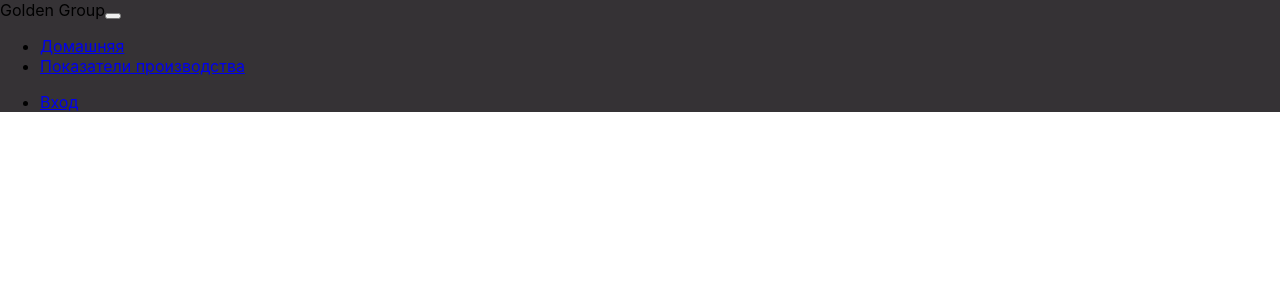
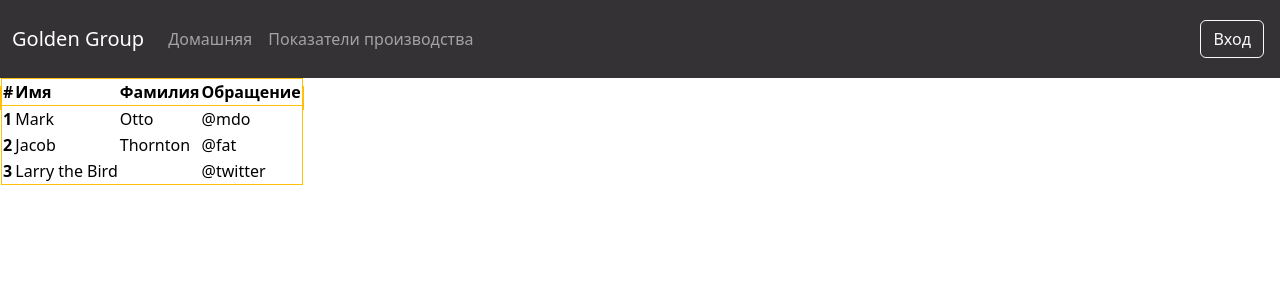
Before and after one commit to artem-maklashev/dimplom_gb, a React (Create React App) app in the folder client/: page / in a window 1280 px wide. Shown: the top 300 px of the page. Built offline with nearby package versions, Linux system fonts and the light colour scheme.

Commit message:
Добавлена таблица на основную страницу

```diff
--- a/client/package.json
+++ b/client/package.json
@@ -10,6 +10,7 @@
     "@types/node": "^16.18.46",
     "@types/react": "^18.2.21",
     "@types/react-dom": "^18.2.7",
+    "bootstrap": "^5.3.1",
     "react": "^18.2.0",
     "react-dom": "^18.2.0",
     "react-scripts": "5.0.1",
--- a/client/public/index.html
+++ b/client/public/index.html
@@ -15,29 +15,16 @@
       user's mobile device or desktop. See https://developers.google.com/web/fundamentals/web-app-manifest/
     -->
     <link rel="manifest" href="%PUBLIC_URL%/manifest.json" />
-    <!--
-      Notice the use of %PUBLIC_URL% in the tags above.
-      It will be replaced with the URL of the `public` folder during the build.
-      Only files inside the `public` folder can be referenced from the HTML.
-
-      Unlike "/favicon.ico" or "favicon.ico", "%PUBLIC_URL%/favicon.ico" will
-      work correctly both with client-side routing and a non-root public URL.
-      Learn how to configure a non-root public URL by running `npm run build`.
-    -->
-    <title>React App</title>
+    <link href="https://cdn.jsdelivr.net/npm/bootstrap@5.3.1/dist/css/bootstrap.min.css" rel="stylesheet"
+          integrity="sha384-4bw+/aepP/YC94hEpVNVgiZdgIC5+VKNBQNGCHeKRQN+PtmoHDEXuppvnDJzQIu9"
+          crossorigin="anonymous">
+    <title>Gypsum Board</title>
   </head>
   <body>
     <noscript>You need to enable JavaScript to run this app.</noscript>
     <div id="root"></div>
-    <!--
-      This HTML file is a template.
-      If you open it directly in the browser, you will see an empty page.
-
-      You can add webfonts, meta tags, or analytics to this file.
-      The build step will place the bundled scripts into the <body> tag.
-
-      To begin the development, run `npm start` or `yarn start`.
-      To create a production bundle, use `npm run build` or `yarn build`.
-    -->
+    <script src="https://cdn.jsdelivr.net/npm/bootstrap@5.3.1/dist/js/bootstrap.bundle.min.js"
+            integrity="sha384-HwwvtgBNo3bZJJLYd8oVXjrBZt8cqVSpeBNS5n7C8IVInixGAoxmnlMuBnhbgrkm"
+            crossorigin="anonymous"></script>
   </body>
 </html>
--- a/client/src/App.tsx
+++ b/client/src/App.tsx
@@ -1,11 +1,13 @@
 import React from 'react';
 import './App.css';
 import NavigationBar from './layouts/NavigationAndFooter/NavigationBar';
+import HomePage from './layouts/HomePage/HomePage';
 
 function App() {
   return (
     <div className="App">
       <NavigationBar />
+      <HomePage />
     </div>
   );
 }
--- a/client/src/index.tsx
+++ b/client/src/index.tsx
@@ -3,6 +3,7 @@ import ReactDOM from 'react-dom/client';
 import './index.css';
 import App from './App';
 import reportWebVitals from './reportWebVitals';
+import 'bootstrap/dist/css/bootstrap.min.css';
 
 const root = ReactDOM.createRoot(
   document.getElementById('root') as HTMLElement
--- /dev/null
+++ b/client/src/layouts/HomePage/HomePage.tsx
@@ -0,0 +1,11 @@
+import MainTable from "./components/MainTable";
+
+function HomePage() {
+    return (
+        <div className="HomePage">
+            <MainTable/>
+        </div>
+    );
+}
+
+export default HomePage;
--- /dev/null
+++ b/client/src/layouts/HomePage/components/MainTable.tsx
@@ -0,0 +1,39 @@
+function MainTable() {
+    return (
+        <div className="table-responsive">
+            <table className="table table-fluide table-striped table-bordered table-hover">
+                <span className="border border-warning">
+                    <thead>
+                        <tr>
+                            <th scope="col">#</th>
+                            <th scope="col">Имя</th>
+                            <th scope="col">Фамилия</th>
+                            <th scope="col">Обращение</th>
+                        </tr>
+                    </thead>
+                    <tbody>
+                        <tr>
+                            <th scope="row">1</th>
+                            <td>Mark</td>
+                            <td>Otto</td>
+                            <td>@mdo</td>
+                        </tr>
+                        <tr>
+                            <th scope="row">2</th>
+                            <td>Jacob</td>
+                            <td>Thornton</td>
+                            <td>@fat</td>
+                        </tr>
+                        <tr>
+                            <th scope="row">3</th>
+                            <td>Larry the Bird</td>
+                            <td ></td>
+                            <td>@twitter</td>
+                        </tr>
+                    </tbody>
+                </span>
+            </table>
+        </div>
+    );
+}
+export default MainTable;
--- a/client/src/layouts/NavigationAndFooter/NavigationBar.tsx
+++ b/client/src/layouts/NavigationAndFooter/NavigationBar.tsx
@@ -1,3 +1,4 @@
+
 function NavigationBar() {
     return (
         <nav className="navbar navbar-expand-lg navbar-dark main-color py-3">
@@ -6,15 +7,15 @@ function NavigationBar() {
                 <button
                     className="navbar-toggler"
                     type="button"
-                    data-toggle="collapse"
-                    data-target="#navbarNavDropdown"
+                    data-bs-toggle="collapse"
+                    data-bs-target="#navbarNavDropdown"
                     aria-controls="navbarNavDropdown"
                     aria-expanded="false"
                     aria-label="Toggle navigation"
                 >
                     <span className="navbar-toggler-icon"></span>
                 </button>
-                <div className="collapse navbar-toggler" id="navbarNavDropdown">
+                <div className="collapse navbar-collapse" id="navbarNavDropdown">
                     <ul className="navbar-nav">
                         <li className="nav-item">
                             <a className="nav-link" href="/">
@@ -27,7 +28,7 @@ function NavigationBar() {
                             </a>
                         </li>
                     </ul>
-                    <ul className="navbar-nav ml-auto">
+                    <ul className="navbar-nav ms-auto">
                         <li className="nav-item m-1">
                             <a type="button" className="btn btn-outline-light" href="/">
                                 Вход
```
Also changed, not shown: 1 other file (tests, documents, lock files or other folders).
